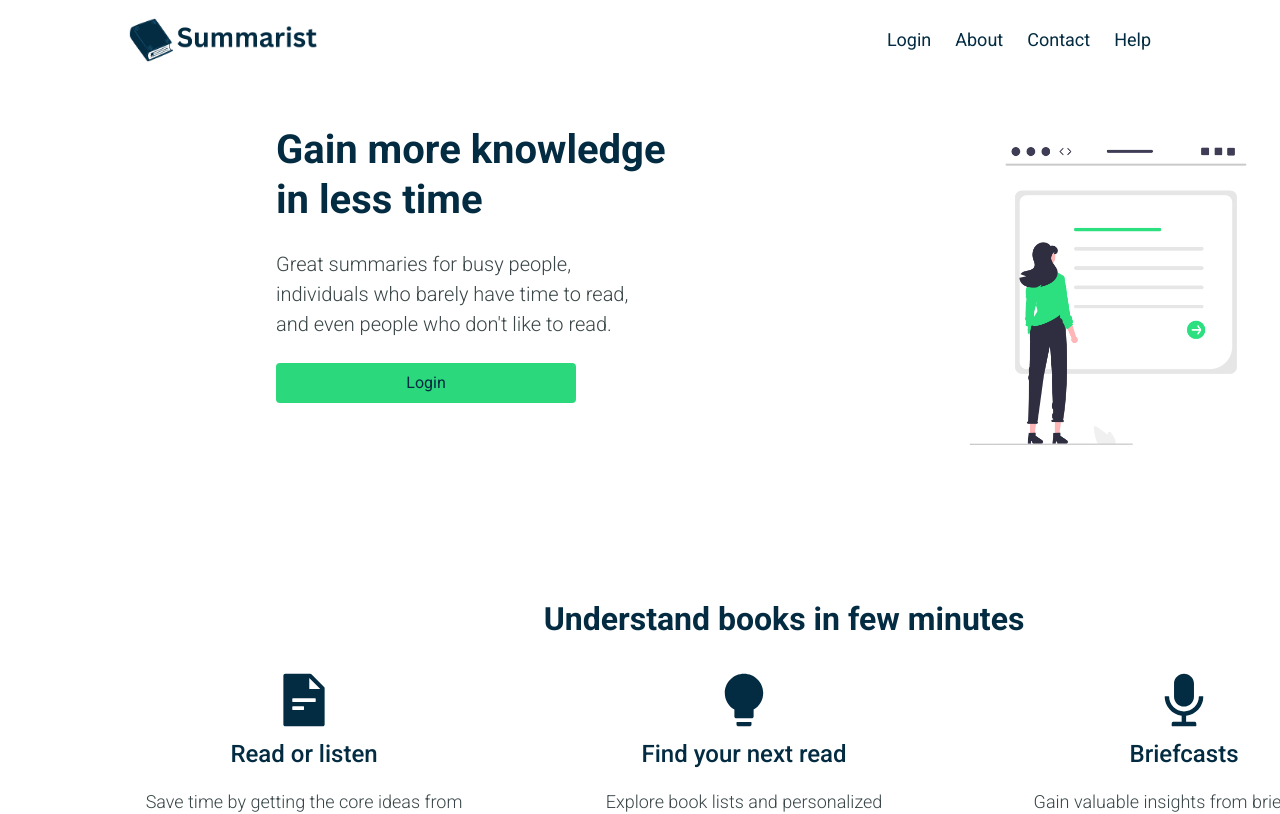
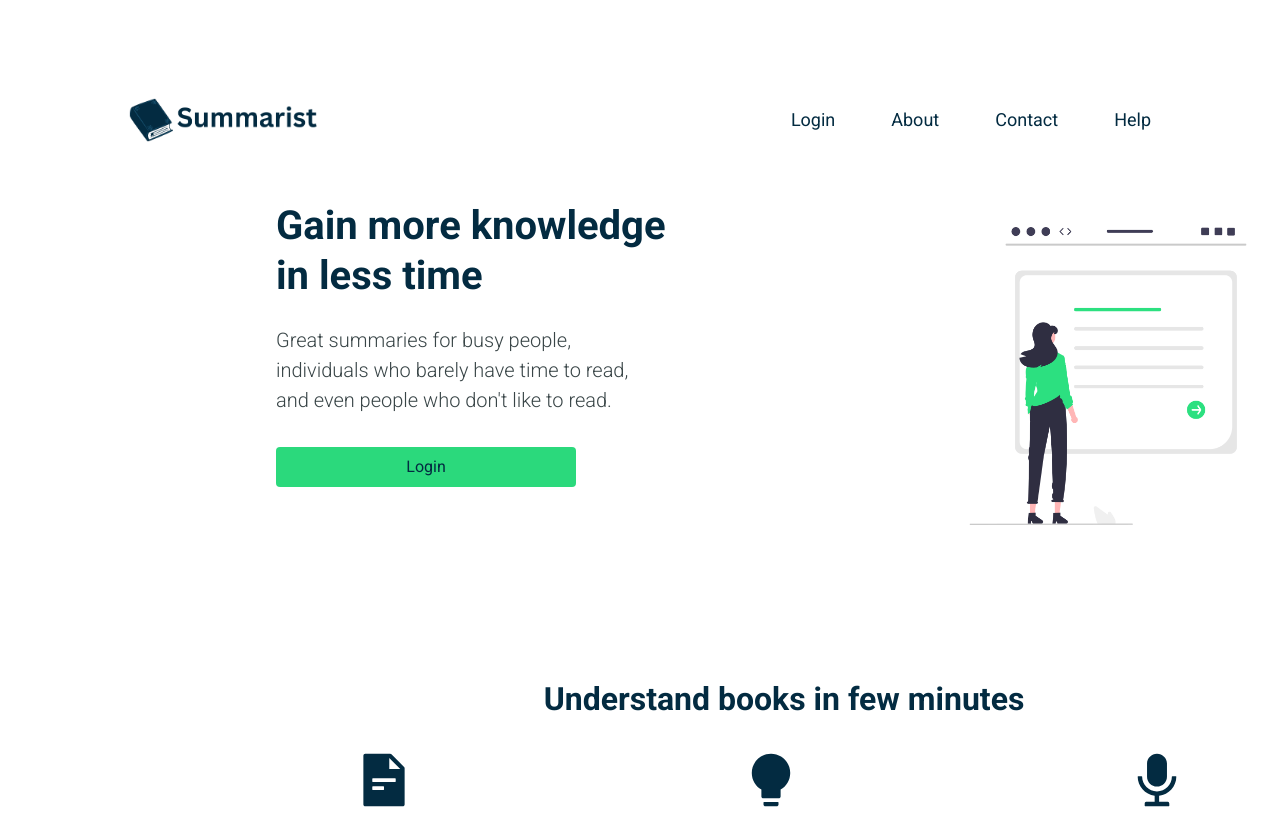
Before and after one commit to DerrickSimilien/Summarist-Virtual-Internship, a Next.js app: page / in a window 1280 px wide. Shown: the top 814 px of the page. Built offline with nearby package versions, Linux system fonts and the light colour scheme.

Commit message:
Initialized git repository

```diff
--- a/src/app/globals.css
+++ b/src/app/globals.css
@@ -30,8 +30,8 @@ body {
 /* ===== Your full custom CSS starts here ===== */
 
 * {
-  margin: 0;
-  padding: 0;
+  /* margin: 0;
+  padding: 0; */
   box-sizing: border-box;
   font-family: "Roboto", sans-serif;
 }
```
